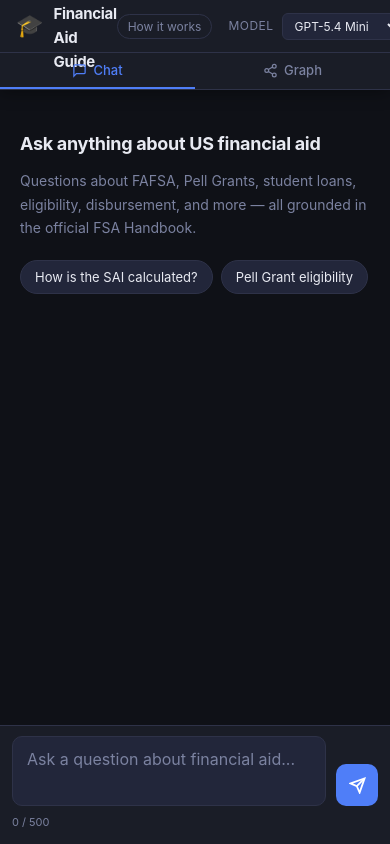
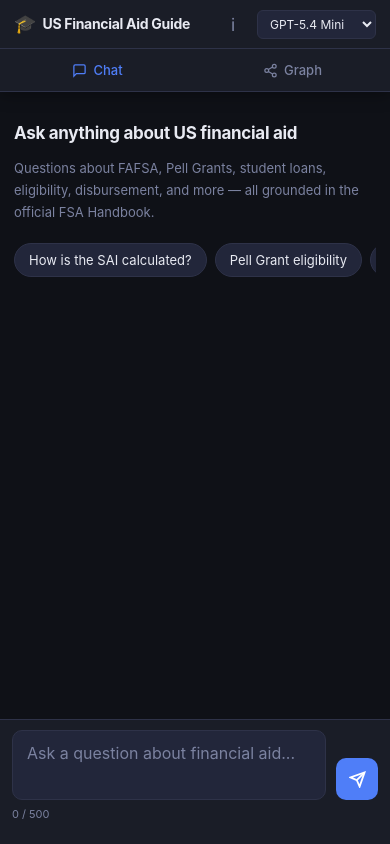
Before and after one commit to GenerativeAdventure/financial-aid-guide, a plain HTML site: page static/index.html in a window 390 px wide. Drawn offline with nearby package versions, Linux system fonts and the light colour scheme.

Commit message:
Mobile: fixed 92px header, icon-only controls, pinned input bar
- Header locked to exactly 92px (48px top bar + 44px tabs) — no more wrapping
- Logo truncates to single line with ellipsis
- 'How it works' becomes ℹ icon on mobile, no text
- Model label hidden, select compact (120px max)
- Chat input pinned to bottom with iOS home bar padding
- Hide input bar when Graph tab is active
- Remove duplicate modal media query

Co-Authored-By: Claude Sonnet 4.6 <noreply@anthropic.com>

```diff
--- a/static/app.js
+++ b/static/app.js
@@ -39,12 +39,15 @@ function bindMobileTabs() {
       tab.setAttribute("aria-selected", "true");
 
       const target = tab.dataset.panel;
+      const inputArea = document.querySelector(".chat-input-area");
       if (target === "chat") {
         panelChat.classList.remove("panel-hidden");
         panelGraph.classList.add("panel-hidden");
+        if (inputArea) inputArea.style.display = "";
       } else {
         panelGraph.classList.remove("panel-hidden");
         panelChat.classList.add("panel-hidden");
+        if (inputArea) inputArea.style.display = "none";
         // Trigger vis-network resize when panel becomes visible
         setTimeout(() => GraphViz.fitAll(), 50);
       }
--- a/static/style.css
+++ b/static/style.css
@@ -438,31 +438,88 @@ main {
 }
 
 /* ---- Mobile tab bar (hidden on desktop) ---- */
-.mobile-tabs {
-  display: none;
-}
+.mobile-tabs { display: none; }
 
-/* ---- Responsive ---- */
+/* ====================================================================
+   MOBILE — complete rewrite for clean, fixed-height header
+   Header = 48px top bar + 44px tab bar = 92px total, always.
+   ==================================================================== */
 @media (max-width: 768px) {
+
+  /* --- Header: strict 48px top bar --- */
   header {
-    height: auto;
+    height: 92px; /* 48 + 44 */
     flex-direction: column;
+    overflow: hidden;
   }
 
   .header-inner {
-    height: 52px;
-    padding: 0 16px;
+    height: 48px;
+    min-height: 48px;
+    flex-shrink: 0;
+    padding: 0 14px;
+    overflow: hidden;
+  }
+
+  /* Logo: clamp to single line, never wraps */
+  .logo {
+    min-width: 0;
+    overflow: hidden;
+    gap: 6px;
+    flex: 1;
+  }
+
+  .logo-icon { font-size: 18px; flex-shrink: 0; }
+
+  .logo-text {
+    font-size: 14px;
+    white-space: nowrap;
+    overflow: hidden;
+    text-overflow: ellipsis;
   }
 
   .logo-sub { display: none; }
 
-  .logo-text { font-size: 15px; }
+  /* Right controls: icon-only "How it works" + compact select */
+  .header-right { gap: 10px; flex-shrink: 0; }
 
-  #model-select { font-size: 12px; padding: 4px 8px; }
+  .how-it-works-btn {
+    font-size: 0;          /* hide text */
+    padding: 0;
+    border: none;
+    background: none;
+    color: var(--text-muted);
+    width: 28px;
+    height: 28px;
+    display: flex;
+    align-items: center;
+    justify-content: center;
+    border-radius: 50%;
+  }
 
-  /* Tab bar */
+  /* Show ℹ icon via pseudo-element */
+  .how-it-works-btn::before {
+    content: "ℹ";
+    font-size: 18px;
+    color: var(--text-muted);
+  }
+
+  .how-it-works-btn:hover { background: var(--bg-raised); }
+
+  .model-selector label { display: none; }
+
+  #model-select {
+    font-size: 12px;
+    padding: 5px 8px;
+    max-width: 120px;
+  }
+
+  /* --- Tab bar: strict 44px --- */
   .mobile-tabs {
     display: flex;
+    height: 44px;
+    min-height: 44px;
+    flex-shrink: 0;
     border-top: 1px solid var(--border);
     background: var(--bg-surface);
   }
@@ -473,78 +530,110 @@ main {
     align-items: center;
     justify-content: center;
     gap: 6px;
-    padding: 9px 0;
+    height: 44px;
     background: none;
     border: none;
+    border-bottom: 2px solid transparent;
     color: var(--text-muted);
     font-size: 13px;
     font-family: var(--font);
     font-weight: 500;
     cursor: pointer;
-    border-bottom: 2px solid transparent;
     transition: color 0.15s, border-color 0.15s;
+    -webkit-tap-highlight-color: transparent;
   }
 
-  .mobile-tab svg { width: 15px; height: 15px; }
+  .mobile-tab svg { width: 15px; height: 15px; flex-shrink: 0; }
 
   .mobile-tab.active {
     color: var(--accent);
     border-bottom-color: var(--accent);
   }
 
-  /* Main layout: full-height panels, switched by tab */
+  /* --- Main: panels fill exactly below the 92px header --- */
   main {
     flex-direction: column;
-    /* header = 52px header-inner + ~42px tab bar = ~94px */
-    padding-top: 94px;
+    padding-top: 0; /* panels are fixed, main doesn't need padding */
   }
 
   .chat-panel,
   .graph-panel {
     position: fixed;
-    top: 94px;
+    top: 92px;
     left: 0; right: 0; bottom: 0;
     width: 100%;
     height: auto;
     border: none;
-    transition: opacity 0.2s, transform 0.2s;
+    transition: opacity 0.18s ease, transform 0.18s ease;
+    will-change: opacity, transform;
   }
 
   .chat-panel { z-index: 2; }
   .graph-panel { z-index: 1; }
 
-  /* Hidden panel */
   .panel-hidden {
     opacity: 0;
     pointer-events: none;
-    transform: translateX(20px);
+    transform: translateX(16px);
   }
 
-  /* Input area tweaks */
-  .chat-input-area { padding: 10px 12px 12px; }
+  /* --- Chat panel internals --- */
+  .chat-messages {
+    /* bottom: input area ~80px */
+    padding: 16px 14px;
+    padding-bottom: 90px;
+  }
 
-  #question-input { font-size: 16px; /* prevent iOS zoom */ }
+  .chat-input-area {
+    position: fixed;
+    bottom: 0; left: 0; right: 0;
+    padding: 10px 12px 20px; /* 20px for iOS home bar */
+    background: var(--bg-surface);
+    border-top: 1px solid var(--border);
+    z-index: 10;
+  }
 
+  #question-input { font-size: 16px; } /* prevent iOS zoom */
+
+  .input-meta { margin-top: 6px; }
   .disclaimer { display: none; }
 
-  /* Example question buttons — horizontal scroll */
+  /* --- Welcome screen --- */
+  .welcome-message h2 { font-size: 17px; }
+  .welcome-message p  { font-size: 13px; }
+
   .example-questions {
     flex-wrap: nowrap;
     overflow-x: auto;
     padding-bottom: 4px;
     -webkit-overflow-scrolling: touch;
+    scrollbar-width: none;
   }
-
+  .example-questions::-webkit-scrollbar { display: none; }
   .example-btn { white-space: nowrap; flex-shrink: 0; }
 
-  .welcome-message h2 { font-size: 18px; }
+  /* --- Bubbles --- */
+  .bubble { font-size: 14px; max-width: 100%; }
 
-  /* Graph legend — horizontal scroll on mobile */
+  /* --- Graph legend: horizontal scroll --- */
   .graph-legend {
     flex-wrap: nowrap;
     overflow-x: auto;
     -webkit-overflow-scrolling: touch;
+    scrollbar-width: none;
   }
+  .graph-legend::-webkit-scrollbar { display: none; }
+
+  /* --- Modal: slide up as bottom sheet --- */
+  .hiw-backdrop { padding: 0; align-items: flex-end; }
+  .hiw-modal    { border-radius: 14px 14px 0 0; max-height: 90vh; }
+  .hiw-header   { padding: 18px 18px 14px; }
+  .hiw-body     { padding: 16px 18px 32px; gap: 22px; }
+  .hiw-title    { font-size: 17px; }
+  .hiw-step-split { flex-direction: column; }
+  .hiw-plus     { display: none; }
+  .hiw-cards    { flex-direction: column; }
+  .hiw-pill     { min-width: 110px; }
 }
 
 /* ============================================================
@@ -833,15 +922,4 @@ main {
   flex-shrink: 0;
 }
 
-/* ---- Mobile modal ---- */
-@media (max-width: 768px) {
-  .hiw-backdrop { padding: 0; align-items: flex-end; }
-  .hiw-modal { max-height: 92vh; border-radius: 14px 14px 0 0; }
-  .hiw-header { padding: 20px 20px 16px; }
-  .hiw-body { padding: 20px 20px 28px; gap: 24px; }
-  .hiw-step-split { flex-direction: column; }
-  .hiw-plus { display: none; }
-  .hiw-title { font-size: 17px; }
-  .hiw-cards { flex-direction: column; }
-  .how-it-works-btn { font-size: 12px; padding: 4px 10px; }
-}
+/* (mobile modal styles merged into main @media block above) */
```
